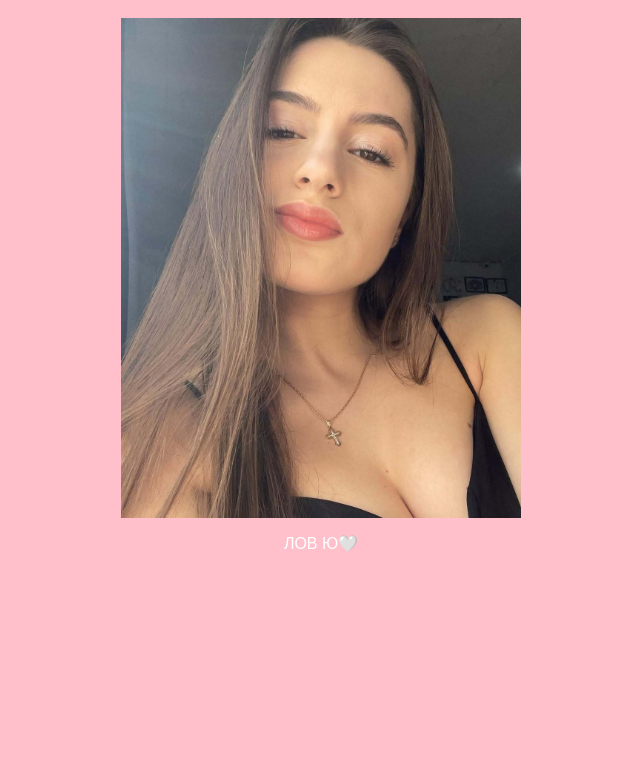
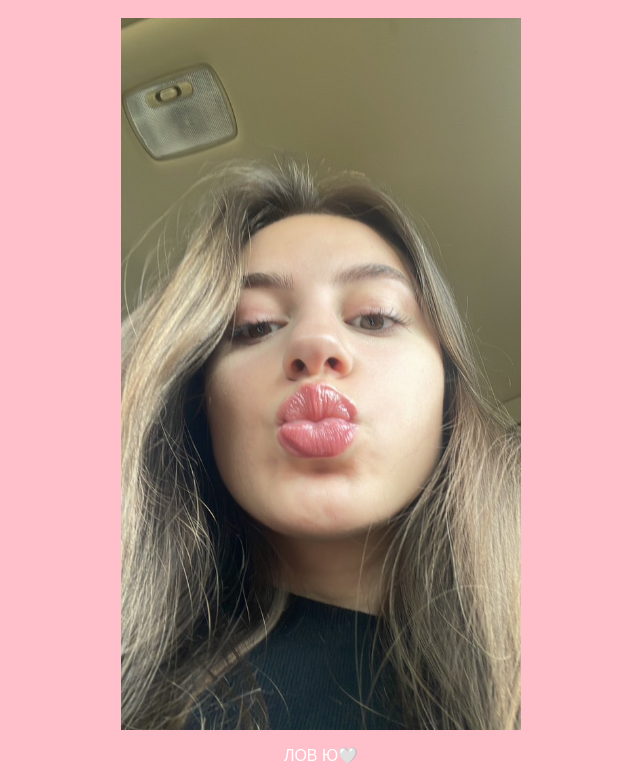
Before and after one commit to emil3714/obi4amvanesa, a plain HTML site: page index.html in a window 1280 px wide. Shown: the part 90-871 px from the top of the page, without its empty margins (319-959 px from the left). Before the commit the page ends 800 px from the top, so only its background shows below. Drawn offline with Linux system fonts and the light colour scheme.

Commit message:
Update index.html

```diff
--- a/index.html
+++ b/index.html
@@ -9,7 +9,7 @@
 <body>
     <div class="container">
         <h1 class="texto-rosa">ОТ ЕМО - МИ АМОР</h1>
-        <img src="vane.jpg" alt="Imagen de ejemplo" class="imagen-centrada">
+        <img src="vane1.jpg" alt="Imagen de ejemplo" class="imagen-centrada">
         <p class="texto-rosa">ЛОВ Ю🤍</p>
     </div>
 </body>
```
